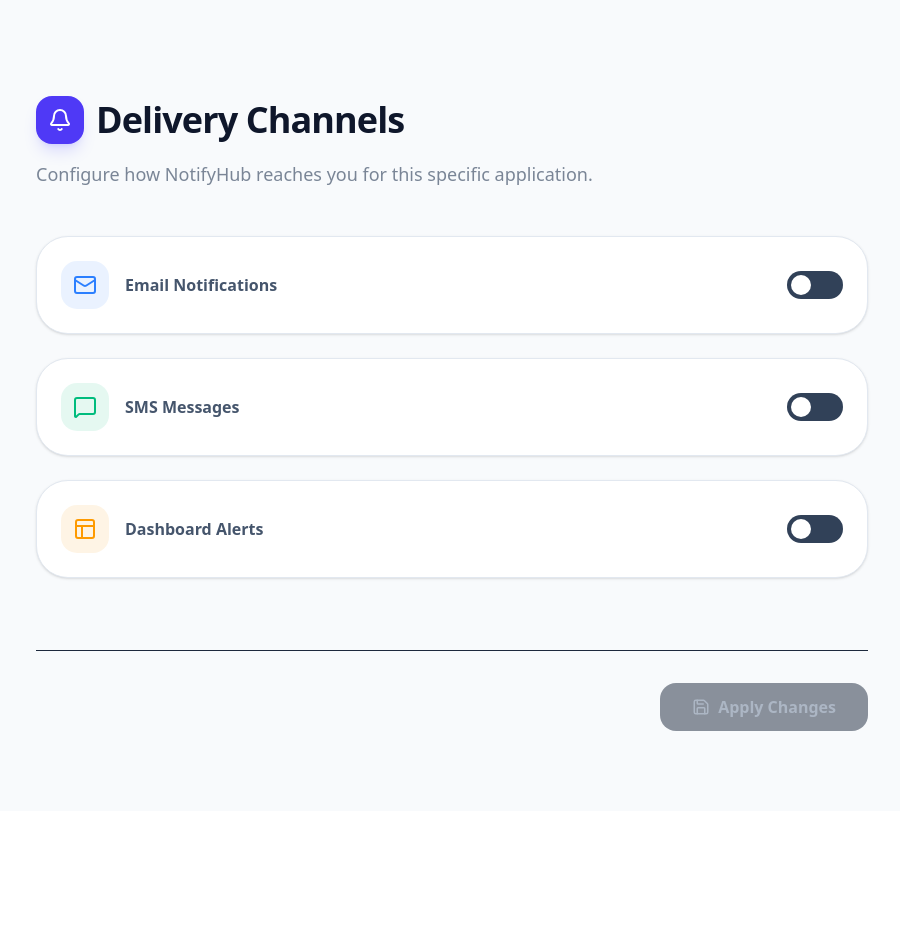
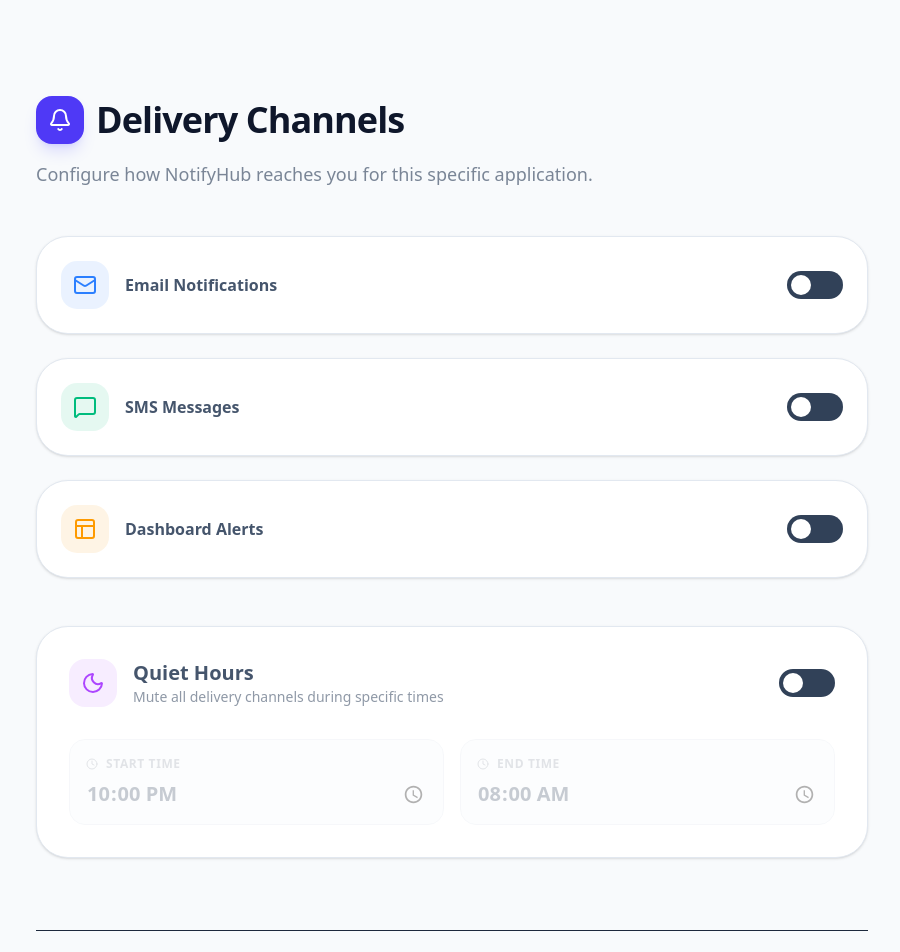
Before and after one commit to RohitBCA456/NotifyHub, a React (Vite) app in the folder Frontend/: page /updatePreference/1 in a window 1280 px wide. Shown: the top 952 px of the page, without its empty margins (188-1088 px from the left). Before the commit the page ends 811 px from the top, so only its background shows below. Built offline with nearby package versions, Linux system fonts and the light colour scheme; no server answers.

Commit message:
feat: Add quiet hours feature to notification preferences and enhance app creation with quiet hours support

```diff
--- a/Frontend/src/components/HeroSectionDocs.jsx
+++ b/Frontend/src/components/HeroSectionDocs.jsx
@@ -1,13 +1,14 @@
 import React from "react";
 import { Copy, Terminal, Key, Rocket, Code2, CheckCircle2 } from "lucide-react";
 import { useTheme } from "../context/ThemeContext";
+import toast from "react-hot-toast";
 
 const HeroSectionDocs = () => {
   const { isDarkMode } = useTheme();
 
   const copyToClipboard = (text) => {
     navigator.clipboard.writeText(text);
-    alert("Copied to clipboard!");
+    toast.success("Copied to clipboard!");
   };
 
   const codeSnippet = `curl -X POST https://api.notifyhub.io/v1/send \\
--- a/Frontend/src/pages/CreateProject.page.jsx
+++ b/Frontend/src/pages/CreateProject.page.jsx
@@ -6,6 +6,8 @@
   MessageSquare,
   ArrowRight,
   Check,
+  Moon,
+  Clock,
 } from "lucide-react";
 import { useTheme } from "../context/ThemeContext";
 import { useNavigate } from "react-router-dom";
@@ -26,16 +28,26 @@
     inApp: false,
     sms: false,
   });
+
+  const [quietHours, setQuietHours] = useState({
+    enabled: false,
+    start: "22:00",
+    end: "08:00",
+  });
+
   const [generatedKey, setGeneratedKey] = useState("");
 
   const handleToggle = (key) => {
     setPreferences((prev) => ({ ...prev, [key]: !prev[key] }));
   };
 
+  const handleQuietHoursToggle = () => {
+    setQuietHours((prev) => ({ ...prev, enabled: !prev.enabled }));
+  };
+
   const handleCreate = async () => {
     if (!projectName) return toast.error("Please enter a project name");
 
-    // Convert {email: true, inApp: true} -> ["email", "inapp"]
     const selectedChannels = Object.keys(preferences).filter(
       (key) => preferences[key]
     );
@@ -47,25 +59,24 @@
     try {
       setStep(2);
 
+      // 3. Updated Payload to include quietHours
       const response = await axios.post(
         "http://localhost:3000/api/users/create-app",
         {
           name: projectName,
           channel: selectedChannels.map((c) => c.toLowerCase()),
+          quietHours: quietHours, // Sending the object: {enabled, start, end}
         },
-        {
-          withCredentials: true,
-        }
+        { withCredentials: true }
       );
 
       toast.success("Project created successfully.");
-
       setGeneratedKey(response.data.app.apiKey);
       setStep(3);
     } catch (error) {
       setStep(1);
       const errorMsg = error.response?.data?.message || "Something went wrong";
-      alert(errorMsg);
+      toast.error(errorMsg);
     }
   };
 
@@ -162,6 +173,59 @@
               </div>
             </div>
 
+            <div className={`p-8 rounded-3xl border transition-colors ${
+                isDarkMode ? "bg-slate-900 border-slate-800" : "bg-white border-slate-200 shadow-sm"
+              }`}>
+              <div className="flex items-center justify-between mb-6">
+                <label className="text-xs font-bold uppercase tracking-widest text-blue-500 block">
+                  Step 3: Quiet Hours (Optional)
+                </label>
+                <button
+                  onClick={handleQuietHoursToggle}
+                  className={`w-12 h-6 rounded-full relative transition-all ${quietHours.enabled ? "bg-blue-600" : "bg-slate-700"}`}
+                >
+                  <div className={`absolute top-1 w-4 h-4 bg-white rounded-full transition-all ${quietHours.enabled ? "left-7" : "left-1"}`} />
+                </button>
+              </div>
+
+              <div className={`flex items-center gap-4 mb-6 ${!quietHours.enabled && "opacity-40"}`}>
+                <div className="p-3 rounded-xl bg-purple-500/10 text-purple-500">
+                  <Moon size={22} />
+                </div>
+                <div>
+                  <p className={`font-bold ${isDarkMode ? "text-white" : "text-slate-900"}`}>Do Not Disturb</p>
+                  <p className="text-sm opacity-60">Mute notifications during a specific window</p>
+                </div>
+              </div>
+
+              {quietHours.enabled && (
+                <div className="grid grid-cols-2 gap-4 animate-in slide-in-from-top-2 duration-300">
+                  <div className={`flex flex-col gap-1 p-3 rounded-2xl border ${isDarkMode ? "bg-slate-800 border-slate-700" : "bg-slate-50 border-slate-200"}`}>
+                    <label className="text-[10px] font-bold uppercase opacity-50 flex items-center gap-1">
+                      <Clock size={10} /> Start
+                    </label>
+                    <input
+                      type="time"
+                      value={quietHours.start}
+                      onChange={(e) => setQuietHours(prev => ({...prev, start: e.target.value}))}
+                      className="bg-transparent font-bold outline-none"
+                    />
+                  </div>
+                  <div className={`flex flex-col gap-1 p-3 rounded-2xl border ${isDarkMode ? "bg-slate-800 border-slate-700" : "bg-slate-50 border-slate-200"}`}>
+                    <label className="text-[10px] font-bold uppercase opacity-50 flex items-center gap-1">
+                      <Clock size={10} /> End
+                    </label>
+                    <input
+                      type="time"
+                      value={quietHours.end}
+                      onChange={(e) => setQuietHours(prev => ({...prev, end: e.target.value}))}
+                      className="bg-transparent font-bold outline-none"
+                    />
+                  </div>
+                </div>
+              )}
+            </div>
+
             <button
               onClick={handleCreate}
               className="w-full group flex items-center justify-center gap-3 py-5 bg-blue-600 hover:bg-blue-500 text-white text-xl font-black rounded-3xl shadow-2xl shadow-blue-500/30 transition-all hover:-translate-y-1 active:scale-95"
--- a/Frontend/src/pages/NotificationPreference.page.jsx
+++ b/Frontend/src/pages/NotificationPreference.page.jsx
@@ -1,10 +1,17 @@
-import React, { useState, useEffect, useMemo } from "react";
-import { Mail, MessageSquare, Layout, Bell, Save } from "lucide-react";
+import { useState, useEffect, useMemo } from "react";
+import {
+  Mail,
+  MessageSquare,
+  Layout,
+  Bell,
+  Save,
+  Moon,
+  Clock,
+} from "lucide-react";
 import { useTheme } from "../context/ThemeContext";
 import { useQuery, useMutation, useQueryClient } from "@tanstack/react-query";
 import axios from "axios";
 import { useParams } from "react-router-dom";
-import Loader from "../components/Loader";
 import toast from "react-hot-toast";
 
 const NotificationPreferencePage = () => {
@@ -16,6 +23,11 @@
     email: false,
     sms: false,
     inapp: false,
+    quietHours: {
+      enabled: false,
+      start: "22:00",
+      end: "08:00",
+    },
   });
 
   // 1. Fetch existing preferences
@@ -24,28 +36,41 @@
     queryFn: async () => {
       const res = await axios.get(
         `http://localhost:3000/api/notifications/get-preferences/${appId}`,
-        { withCredentials: true }
+        { withCredentials: true },
       );
       return res.data;
     },
     enabled: !!appId,
   });
 
-  // Sync state when data arrives
   useEffect(() => {
-    if (serverData?.preferences) {
-      setPrefs(serverData.preferences);
+    if (serverData) {
+      setPrefs({
+        ...serverData.preferences,
+        quietHours: serverData.quietHours || {
+          enabled: false,
+          start: "22:00",
+          end: "08:00",
+        },
+      });
     }
   }, [serverData]);
 
   // 2. Change Detection Logic
   const hasChanges = useMemo(() => {
-    if (!serverData?.preferences) return false;
+    // Check if serverData exists at all
+    if (!serverData) return false;
+
+    const sPrefs = serverData.preferences;
+    const sQuiet = serverData.quietHours;
 
     return (
-      prefs.email !== serverData.preferences.email ||
-      prefs.sms !== serverData.preferences.sms ||
-      prefs.inapp !== serverData.preferences.inapp
+      prefs.email !== sPrefs?.email ||
+      prefs.sms !== sPrefs?.sms ||
+      prefs.inapp !== sPrefs?.inapp ||
+      prefs.quietHours.enabled !== sQuiet?.enabled ||
+      prefs.quietHours.start !== sQuiet?.start ||
+      prefs.quietHours.end !== sQuiet?.end
     );
   }, [prefs, serverData]);
 
@@ -55,7 +80,7 @@
       return await axios.post(
         "http://localhost:3000/api/notifications/update-preferences",
         { appId, preferences: newPrefs },
-        { withCredentials: true }
+        { withCredentials: true },
       );
     },
     onSuccess: () => {
@@ -64,27 +89,40 @@
     },
     onError: () => {
       toast.error("Failed to save settings.");
-    }
+    },
   });
 
   const togglePref = (key) =>
     setPrefs((prev) => ({ ...prev, [key]: !prev[key] }));
+
+  const updateQuietHours = (key, value) => {
+    setPrefs((prev) => ({
+      ...prev,
+      quietHours: { ...prev.quietHours, [key]: value },
+    }));
+  };
 
   const handleSave = () => {
     mutation.mutate(prefs);
   };
 
   return (
-    <div className={`pt-24 pb-20 min-h-screen transition-colors duration-300 ${
-        isDarkMode ? "bg-slate-950 text-slate-300" : "bg-slate-50 text-slate-600"
-    }`}>
+    <div
+      className={`pt-24 pb-20 min-h-screen transition-colors duration-300 ${
+        isDarkMode
+          ? "bg-slate-950 text-slate-300"
+          : "bg-slate-50 text-slate-600"
+      }`}
+    >
       <div className="max-w-4xl mx-auto px-4 sm:px-6 lg:px-8">
         <div className="mb-12">
           <div className="flex items-center gap-3 mb-4">
             <div className="p-3 bg-indigo-600 rounded-2xl text-white shadow-lg shadow-indigo-500/20">
               <Bell size={24} />
             </div>
-            <h1 className={`text-4xl font-black tracking-tight ${isDarkMode ? "text-white" : "text-slate-900"}`}>
+            <h1
+              className={`text-4xl font-black tracking-tight ${isDarkMode ? "text-white" : "text-slate-900"}`}
+            >
               Delivery Channels
             </h1>
           </div>
@@ -124,6 +162,71 @@
             bgClass="bg-amber-500/10"
           />
 
+          <div
+            className={`mt-6 p-8 rounded-[32px] border transition-all ${
+              isDarkMode
+                ? "bg-slate-900 border-slate-800"
+                : "bg-white border-slate-200 shadow-sm"
+            }`}
+          >
+            <div className="flex items-center justify-between mb-8">
+              <div className="flex items-center gap-4">
+                <div className="p-3 rounded-2xl bg-purple-500/10 text-purple-500">
+                  <Moon size={24} />
+                </div>
+                <div>
+                  <h3 className="font-bold text-xl">Quiet Hours</h3>
+                  <p className="text-sm opacity-60">
+                    Mute all delivery channels during specific times
+                  </p>
+                </div>
+              </div>
+              <button
+                onClick={() =>
+                  updateQuietHours("enabled", !prefs.quietHours.enabled)
+                }
+                className={`w-14 h-7 rounded-full relative transition-all duration-300 ${prefs.quietHours.enabled ? "bg-purple-600" : "bg-slate-700"}`}
+              >
+                <div
+                  className={`absolute top-1 w-5 h-5 bg-white rounded-full transition-all duration-300 ${prefs.quietHours.enabled ? "left-8" : "left-1"}`}
+                />
+              </button>
+            </div>
+
+            {/* Time Selectors - Only visible if enabled */}
+            <div
+              className={`grid grid-cols-1 sm:grid-cols-2 gap-4 transition-all duration-500 ${prefs.quietHours.enabled ? "opacity-100 max-h-40" : "opacity-30 pointer-events-none max-h-40"}`}
+            >
+              <div
+                className={`flex flex-col gap-2 p-4 rounded-2xl border ${isDarkMode ? "bg-slate-950 border-slate-800" : "bg-slate-50 border-slate-200"}`}
+              >
+                <label className="text-xs font-bold uppercase tracking-wider opacity-50 flex items-center gap-2">
+                  <Clock size={12} /> Start Time
+                </label>
+                <input
+                  type="time"
+                  value={prefs.quietHours.start}
+                  onChange={(e) => updateQuietHours("start", e.target.value)}
+                  className="bg-transparent text-xl font-semibold focus:outline-none"
+                />
+              </div>
+
+              <div
+                className={`flex flex-col gap-2 p-4 rounded-2xl border ${isDarkMode ? "bg-slate-950 border-slate-800" : "bg-slate-50 border-slate-200"}`}
+              >
+                <label className="text-xs font-bold uppercase tracking-wider opacity-50 flex items-center gap-2">
+                  <Clock size={12} /> End Time
+                </label>
+                <input
+                  type="time"
+                  value={prefs.quietHours.end}
+                  onChange={(e) => updateQuietHours("end", e.target.value)}
+                  className="bg-transparent text-xl font-semibold focus:outline-none"
+                />
+              </div>
+            </div>
+          </div>
+
           <div className="flex justify-end gap-4 mt-12 pt-8 border-t border-slate-800">
             <button
               onClick={handleSave}
@@ -131,8 +234,8 @@
               disabled={!hasChanges || mutation.isPending}
               className={`px-8 py-3 font-bold rounded-2xl flex items-center gap-2 transition-all active:scale-95 ${
                 !hasChanges || mutation.isPending
-                ? "bg-slate-800 text-slate-500 cursor-not-allowed opacity-50 shadow-none"
-                : "bg-indigo-600 hover:bg-indigo-500 text-white shadow-xl shadow-indigo-500/20"
+                  ? "bg-slate-800 text-slate-500 cursor-not-allowed opacity-50 shadow-none"
+                  : "bg-indigo-600 hover:bg-indigo-500 text-white shadow-xl shadow-indigo-500/20"
               }`}
             >
               <Save size={18} />
@@ -145,20 +248,36 @@
   );
 };
 
-const PreferenceCard = ({ icon, title, active, onClick, isDarkMode, colorClass, bgClass }) => (
-  <div className={`p-6 rounded-[32px] border transition-all ${
-    isDarkMode ? "bg-slate-900 border-slate-800" : "bg-white border-slate-200 shadow-sm"
-  }`}>
+const PreferenceCard = ({
+  icon,
+  title,
+  active,
+  onClick,
+  isDarkMode,
+  colorClass,
+  bgClass,
+}) => (
+  <div
+    className={`p-6 rounded-[32px] border transition-all ${
+      isDarkMode
+        ? "bg-slate-900 border-slate-800"
+        : "bg-white border-slate-200 shadow-sm"
+    }`}
+  >
     <div className="flex items-center justify-between">
       <div className="flex items-center gap-4">
         <div className={`p-3 rounded-2xl ${bgClass} ${colorClass}`}>{icon}</div>
-        <div><h3 className="font-bold">{title}</h3></div>
+        <div>
+          <h3 className="font-bold">{title}</h3>
+        </div>
       </div>
       <button
         onClick={onClick}
         className={`w-14 h-7 rounded-full relative transition-all duration-300 ${active ? "bg-indigo-600" : "bg-slate-700"}`}
       >
-        <div className={`absolute top-1 w-5 h-5 bg-white rounded-full transition-all duration-300 ${active ? "left-8" : "left-1"}`} />
+        <div
+          className={`absolute top-1 w-5 h-5 bg-white rounded-full transition-all duration-300 ${active ? "left-8" : "left-1"}`}
+        />
       </button>
     </div>
   </div>
```
Also changed, not shown: Frontend/src/components/HeroSectionInProjects.jsx (+5 -3 lines), 2 other files (tests, documents, lock files or other folders).
